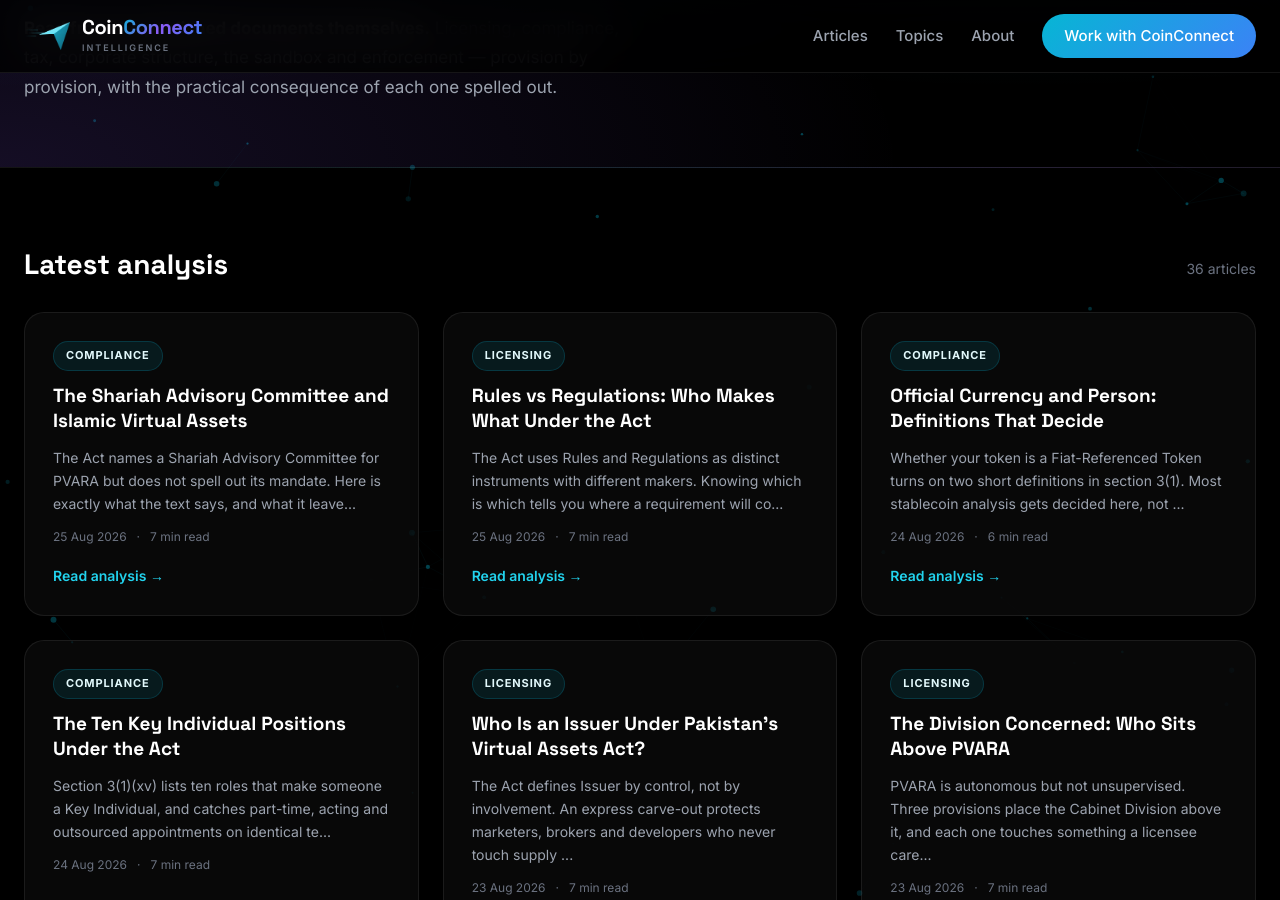
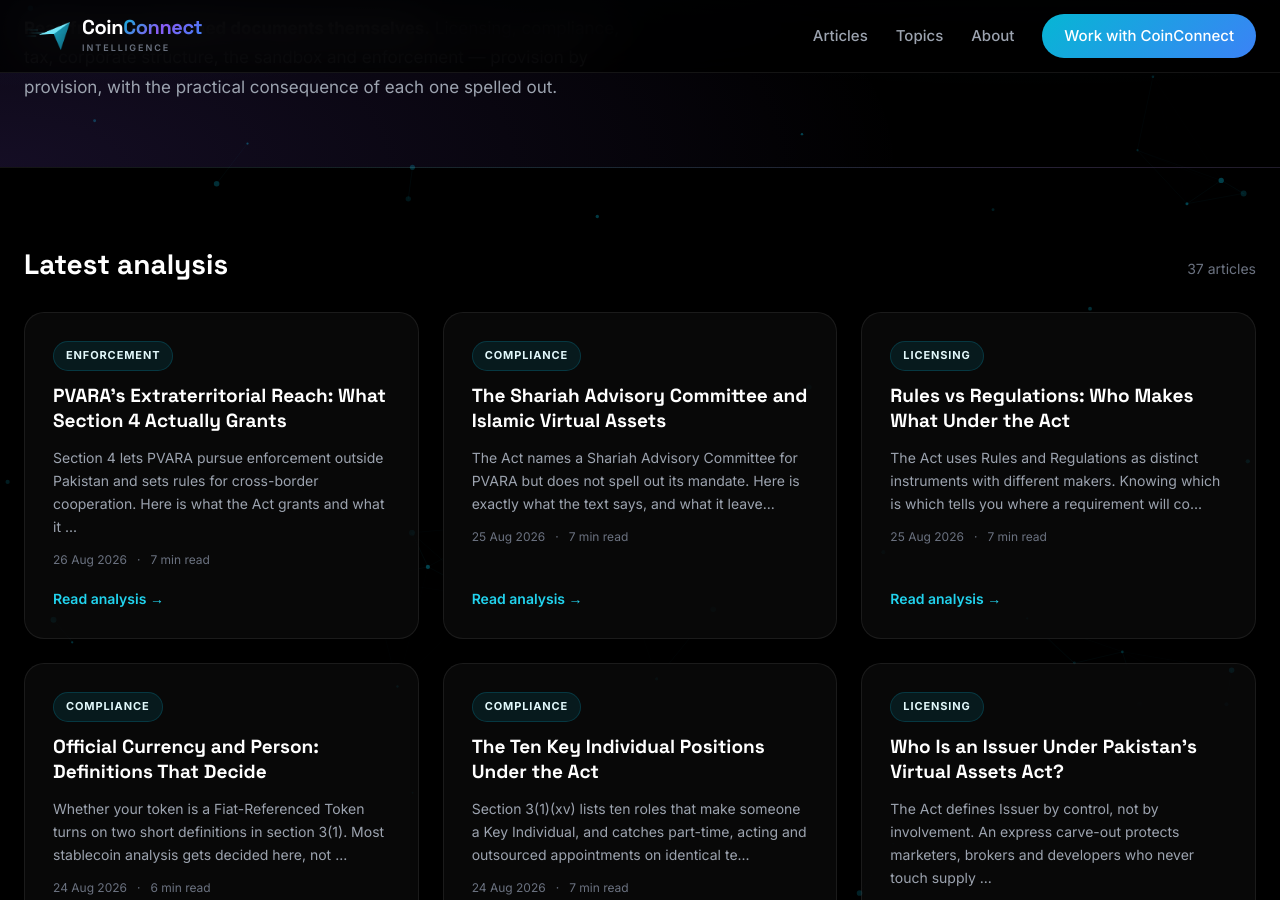
Before and after one commit to coinconnect-pk/coinconnect-pk.github.io, a Jekyll site: the page built from index.html, in a window 1280 px wide and 900 px high, scrolled down 447 px. Built offline with Jekyll 4.4.1, drawn with Linux system fonts in a browser that asks for light colours.

Commit message:
Publish article for 2026-08-26

```diff
--- a/_data/linkmap.yml
+++ b/_data/linkmap.yml
@@ -346,3 +346,6 @@ blog:
   - url: "https://blog.coinconnect.site/the-shariah-advisory-committee-and-islamic-virtual-assets/"
     title: "The Shariah Advisory Committee and Islamic Virtual Assets"
     topics: [shariah, advisory, committee, islamic, virtual, assets, compliance]
+  - url: "https://blog.coinconnect.site/pvaras-extraterritorial-reach-what-section-4-actually-grants/"
+    title: "PVARA's Extraterritorial Reach: What Section 4 Actually Grants"
+    topics: [pvaras, extraterritorial, reach, section, actually, grants, enforcement]
--- a/_data/published-log.csv
+++ b/_data/published-log.csv
@@ -35,3 +35,4 @@ date,source,title,words
 2026-08-24,queue,"Official Currency and Person: Definitions That Decide",1258
 2026-08-25,queue,"Rules vs Regulations: Who Makes What Under the Act",1332
 2026-08-25,queue,"The Shariah Advisory Committee and Islamic Virtual Assets",1321
+2026-08-26,queue,"PVARA's Extraterritorial Reach: What Section 4 Actually Grants",1499
--- a/_queue/037-pvara-extraterritorial-reach-pakistan.md
+++ b/_posts/2026-08-26-pvaras-extraterritorial-reach-what-section-4-actually-grants.md
@@ -1,7 +1,7 @@
 ---
 layout: post
 title: "PVARA's Extraterritorial Reach: What Section 4 Actually Grants"
-date: 2026-01-01 09:00:00 +0500
+date: 2026-08-26 09:04:29 +0500
 categories: [Enforcement]
 author: "Malik Abbas"
 description: "Section 4 lets PVARA pursue enforcement outside Pakistan and sets rules for cross-border cooperation. Here is what the Act grants and what it leaves to Regulations."
```
Also changed, not shown: other parts of _posts/2026-08-26-pvaras-extraterritorial-reach-what-section-4-actually-grants.md (+0 -5 lines).
